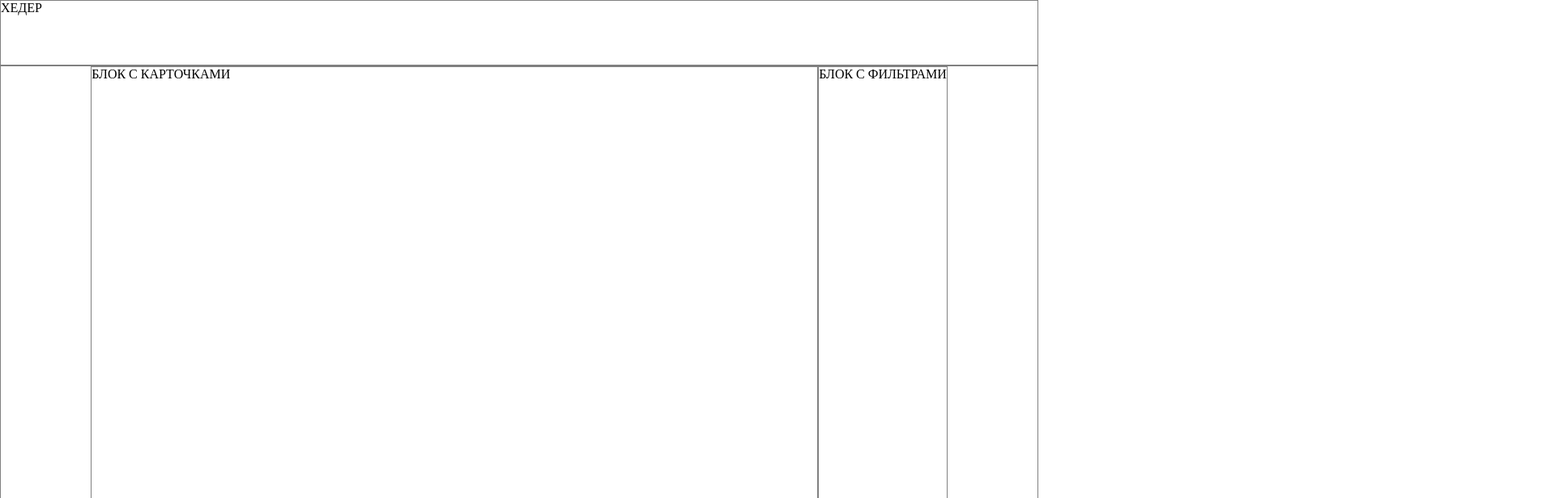
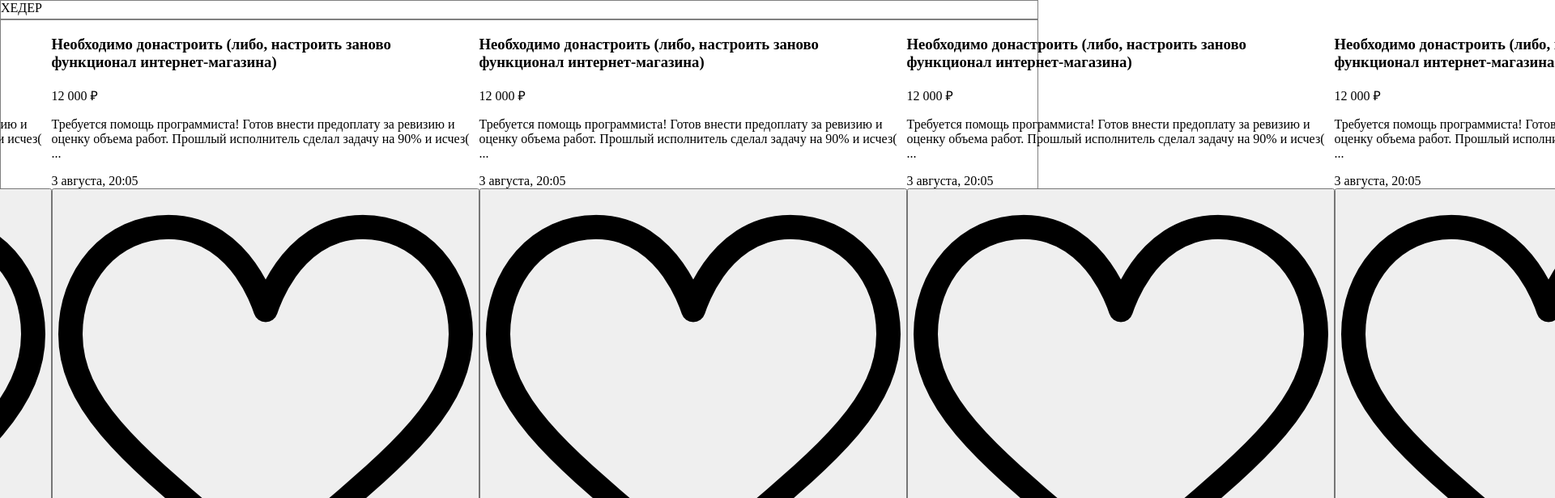
Before and after one commit to mattermq/ALL-ffers, a React (Create React App) app in the folder frontend/: page / in a window 1280 px wide. Shown: the top 616 px of the page at 81% size, 1920 px wide, since content can reach past the window. Built offline with nearby package versions, Linux system fonts and the light colour scheme.

Commit message:
poluchitsya?

```diff
--- a/frontend/src/App.js
+++ b/frontend/src/App.js
@@ -1,21 +1,23 @@
 import React from 'react';
-import logo from './logo.svg';
-import { Counter } from './features/counter/Counter';
+import { Provider } from 'react-redux';
+import store from './app/store.js'
 import './App.css';
 
 import Header from './components/Header';
 import Main from './components/Main';
 import Footer from './components/Footer';
 
+console.log(store.getState())
 
 function App() {
   return (
-   <div className="app_wrapper">
-     <div className="header">ХЕДЕР <Header /> </div>
-     <div className="main"> <Main /> </div>
-     <div className="footer">ФУТЕР <Footer /> </div>
-
-   </div>
+    <Provider store={store}>
+      <div className="app_wrapper">
+        <div className="header">ХЕДЕР <Header /> </div>
+        <div className="main"> <Main /> </div>
+        <div className="footer">ФУТЕР <Footer /> </div>
+      </div>
+    </Provider>
   );
 }
 
--- a/frontend/src/app/store.js
+++ b/frontend/src/app/store.js
@@ -4,5 +4,5 @@ import counterReducer from '../features/counter/counterSlice';
 export default configureStore({
   reducer: {
     counter: counterReducer,
-  },
+  }
 });
--- a/frontend/components/CardFull.jsx
+++ b/frontend/src/components/CardFull.jsx
@@ -1,7 +1,6 @@
 import React from 'react';
-// import { useSelector } from 'react-redux'
-import heartWhite from '../public/heart_white.png'
-import heartBlack from '../public/heart_black.png'
+import heartWhite from '../img/heart_white.png'
+import heartBlack from '../img/heart_black.png'
 
 const fullDescription = `Требуется помощь программиста!
     Готов внести предоплату за ревизию и оценку объема работ.
--- a/frontend/components/CardShort.jsx
+++ b/frontend/src/components/CardShort.jsx
@@ -1,7 +1,7 @@
 import React from 'react';
 import { useSelector } from 'react-redux'
-import heartWhite from '../public/heart_white.png'
-import heartBlack from '../public/heart_black.png'
+import heartWhite from '../img/heart_white.png'
+// import heartBlack from '../img/heart_black.png'
 
 
 export default function CardFull() {
--- /dev/null
+++ b/frontend/src/components/Feed.jsx
@@ -0,0 +1,18 @@
+import React from 'react';
+import CardFull from './CardFull';
+import CardShort from './CardShort';
+import { useSelector } from 'react-redux';
+
+function Feed() {
+  const jobs = useSelector((state) => state.counter.jobs)
+  console.log(jobs)
+  if (jobs)
+    return (
+      <>
+        {jobs.length > 0 && jobs.map(job => <CardFull key={job._id} job={job} />)}
+      </>
+    )
+  else return null
+}
+
+export default Feed;
--- a/frontend/src/components/Main.jsx
+++ b/frontend/src/components/Main.jsx
@@ -1,13 +1,14 @@
 import React from 'react';
+import Feed from './Feed'
 
+function Main() {
 
-function Main(){
-
-  return(
+  return (
     <>
-      <div className="main_cardBlock">БЛОК С КАРТОЧКАМИ  </div>
+      <Feed className="main_cardBlock" />
       <div className="main_filterBlock">БЛОК С ФИЛЬТРАМИ </div>
     </>
-  )}
+  )
+}
 
 export default Main;
```
Also changed, not shown: frontend/src/img/heart_black.png (renamed from frontend/public/heart_black.png), frontend/src/img/heart_white.png (renamed from frontend/public/heart_white.png).
